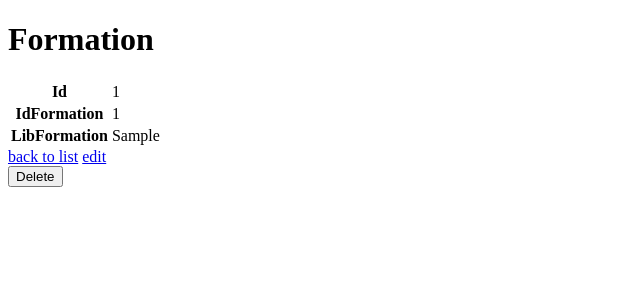
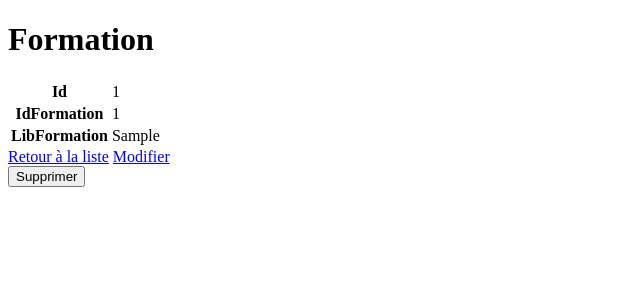
Before and after one commit to SlimaneBenamar/Planner, a Symfony app: template templates/formation/show.html.twig in a window 1280 px wide. Shown: the top 300 px of the page, without its empty margins (0-640 px from the left). Run offline with Twig, Linux system fonts and the light colour scheme; the template is opened without the code that fills it: most values are stand-ins (such as "Sample title", 1, 10 or a date in 2020); some libraries are stand-ins or nearby versions.

Commit message:
traduction en fr entity formation

```diff
--- a/templates/formation/_delete_form.html.twig
+++ b/templates/formation/_delete_form.html.twig
@@ -1,4 +1,4 @@
-<form method="post" action="{{ path('formation_delete', {'id': formation.id}) }}" onsubmit="return confirm('Are you sure you want to delete this item?');">
+<form method="post" action="{{ path('formation_delete', {'id': formation.id}) }}" onsubmit="return confirm('Voulez-vous vraiment supprimer cet enregistrement?');">
     <input type="hidden" name="_token" value="{{ csrf_token('delete' ~ formation.id) }}">
-    <button class="btn">Delete</button>
+    <button class="btn">Supprimer</button>
 </form>
--- a/templates/formation/_form.html.twig
+++ b/templates/formation/_form.html.twig
@@ -1,4 +1,4 @@
 {{ form_start(form) }}
     {{ form_widget(form) }}
-    <button class="btn">{{ button_label|default('Save') }}</button>
+    <button class="btn">{{ button_label|default('Enregistrer') }}</button>
 {{ form_end(form) }}
--- a/templates/formation/edit.html.twig
+++ b/templates/formation/edit.html.twig
@@ -1,13 +1,13 @@
 {% extends 'base.html.twig' %}
 
-{% block title %}Edit Formation{% endblock %}
+{% block title %}Mofifier Formation{% endblock %}
 
 {% block body %}
-    <h1>Edit Formation</h1>
+    <h1>Modifier Formation</h1>
 
     {{ include('formation/_form.html.twig', {'button_label': 'Update'}) }}
 
-    <a href="{{ path('formation_index') }}">back to list</a>
+    <a href="{{ path('formation_index') }}">Retour à la liste</a>
 
     {{ include('formation/_delete_form.html.twig') }}
 {% endblock %}
--- a/templates/formation/new.html.twig
+++ b/templates/formation/new.html.twig
@@ -1,11 +1,11 @@
 {% extends 'base.html.twig' %}
 
-{% block title %}New Formation{% endblock %}
+{% block title %}Nouvelle Formation{% endblock %}
 
 {% block body %}
-    <h1>Create new Formation</h1>
+    <h1>Créer une nouvelle Formation</h1>
 
     {{ include('formation/_form.html.twig') }}
 
-    <a href="{{ path('formation_index') }}">back to list</a>
+    <a href="{{ path('formation_index') }}">Retour à la liste</a>
 {% endblock %}
--- a/templates/formation/show.html.twig
+++ b/templates/formation/show.html.twig
@@ -22,9 +22,9 @@
         </tbody>
     </table>
 
-    <a href="{{ path('formation_index') }}">back to list</a>
+    <a href="{{ path('formation_index') }}">Retour à la liste</a>
 
-    <a href="{{ path('formation_edit', {'id': formation.id}) }}">edit</a>
+    <a href="{{ path('formation_edit', {'id': formation.id}) }}">Modifier</a>
 
     {{ include('formation/_delete_form.html.twig') }}
 {% endblock %}
```
Also changed, not shown: templates/formation/index.html.twig (+4 -4 lines).
